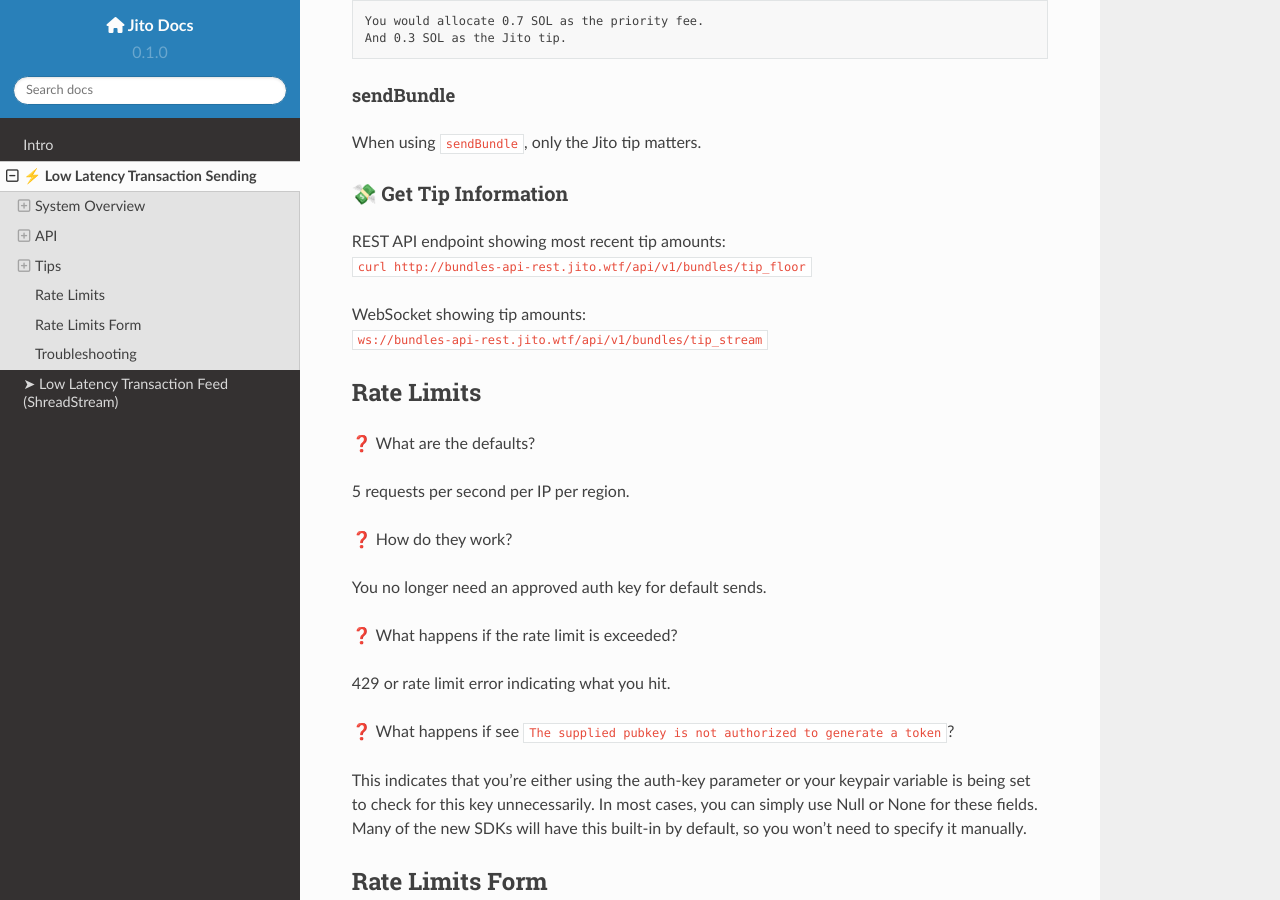
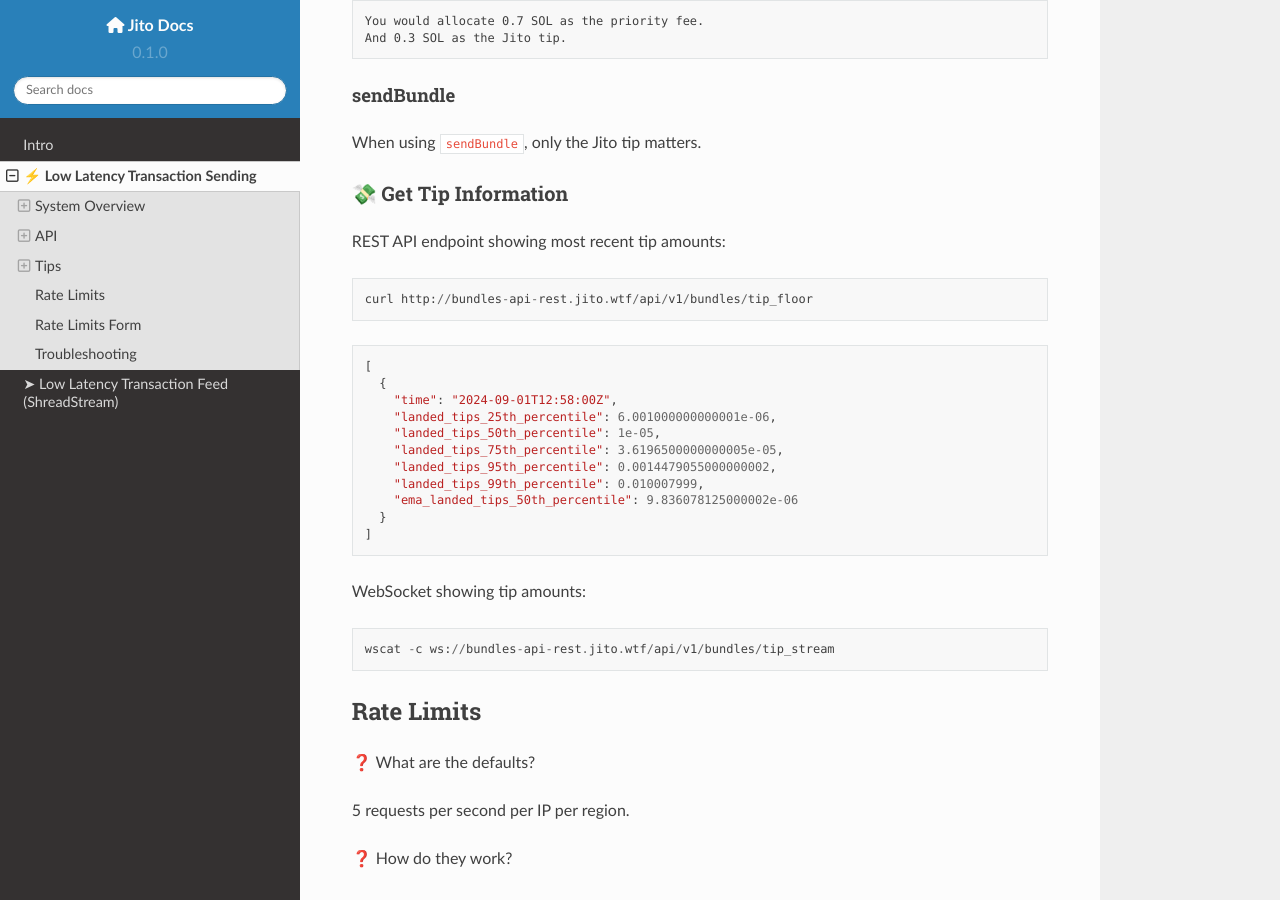
Before and after one commit to jito-labs/jito-docs, a Sphinx documentation site: the page built from docs/source/lowlatencytxnsend.md, in a window 1280 px wide and 900 px high, scrolled down 10683 px. Built offline with Sphinx 7.4.7 and the Read the Docs theme 2.0.0, drawn with Linux system fonts in a browser that asks for light colours.

Commit message:
Resolve issue #15 (examples for ws and tip output (#18)

````diff
--- a/docs/source/lowlatencytxnsend.md
+++ b/docs/source/lowlatencytxnsend.md
@@ -437,10 +437,29 @@
 
 ### 💸 Get Tip Information
 REST API endpoint showing most recent tip amounts:<br>
-`curl http://bundles-api-rest.jito.wtf/api/v1/bundles/tip_floor`
 
-WebSocket showing tip amounts:<br>
-`ws://bundles-api-rest.jito.wtf/api/v1/bundles/tip_stream`
+```
+curl http://bundles-api-rest.jito.wtf/api/v1/bundles/tip_floor
+```
+
+```
+[
+  {
+    "time": "2024-09-01T12:58:00Z",
+    "landed_tips_25th_percentile": 6.001000000000001e-06,
+    "landed_tips_50th_percentile": 1e-05,
+    "landed_tips_75th_percentile": 3.6196500000000005e-05,
+    "landed_tips_95th_percentile": 0.0014479055000000002,
+    "landed_tips_99th_percentile": 0.010007999,
+    "ema_landed_tips_50th_percentile": 9.836078125000002e-06
+  }
+]
+```
+
+WebSocket showing tip amounts:
+```
+wscat -c ws://bundles-api-rest.jito.wtf/api/v1/bundles/tip_stream
+```
 
 ## Rate Limits
 ❓ What are the defaults? <br/>
````
